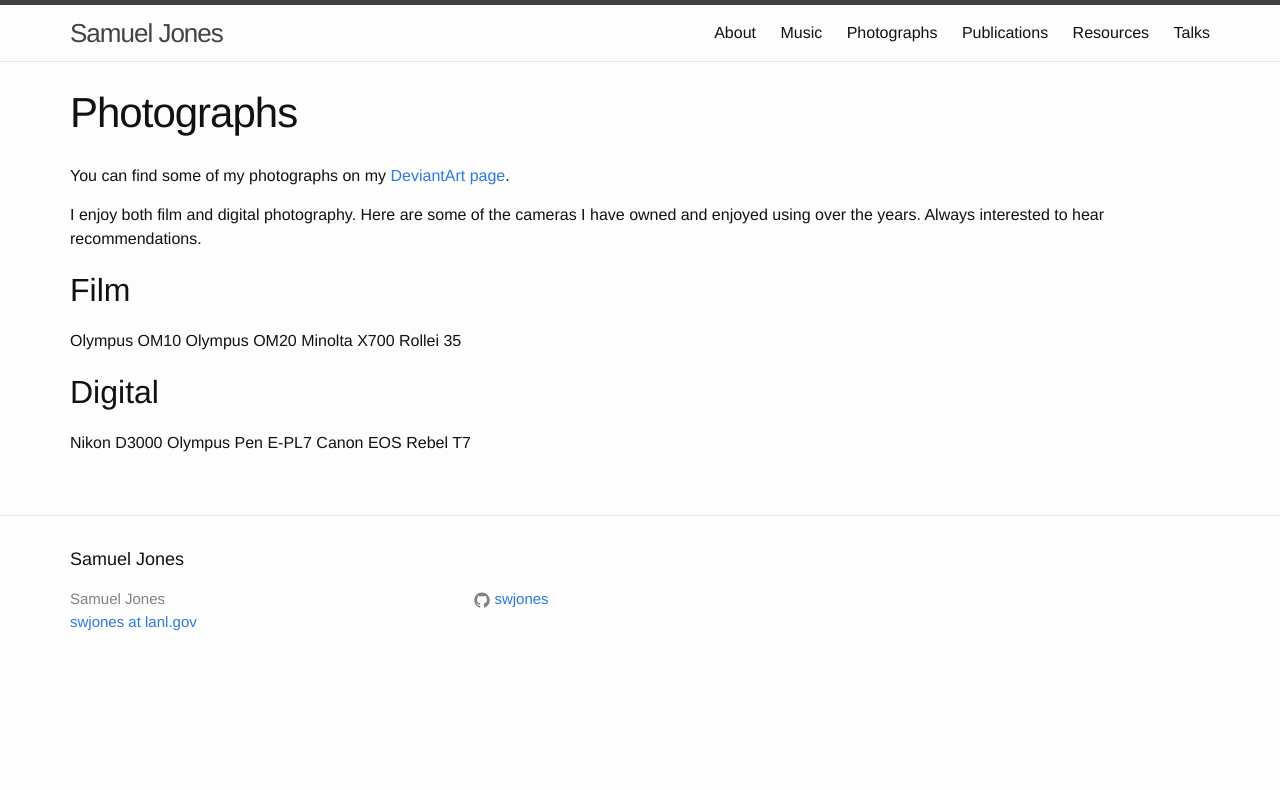
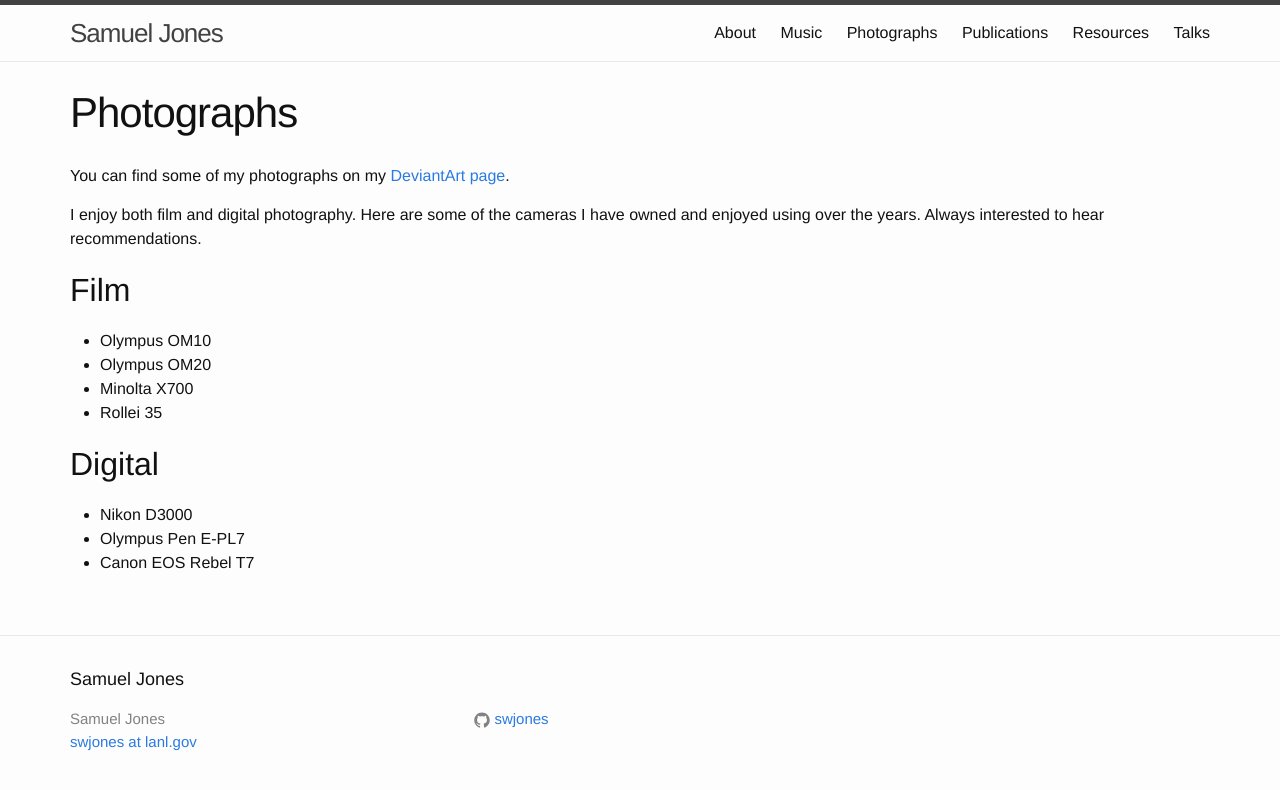
Before and after one commit to swjones/swjones.github.io, a Jekyll site: the page built from photo.md, in a window 1280 px wide. Shown: the top 790 px of the page. Built offline with Jekyll 4.4.1, drawn with Linux system fonts in a browser that asks for light colours.

Commit message:
list to bullets for cameras

```diff
--- a/photo.md
+++ b/photo.md
@@ -12,13 +12,13 @@ recommendations.
 
 Film
 ---
-Olympus OM10
-Olympus OM20
-Minolta X700
-Rollei 35
+* Olympus OM10
+* Olympus OM20
+* Minolta X700
+* Rollei 35
 
 Digital
 ---
-Nikon D3000
-Olympus Pen E-PL7
-Canon EOS Rebel T7
+* Nikon D3000
+* Olympus Pen E-PL7
+* Canon EOS Rebel T7
```
